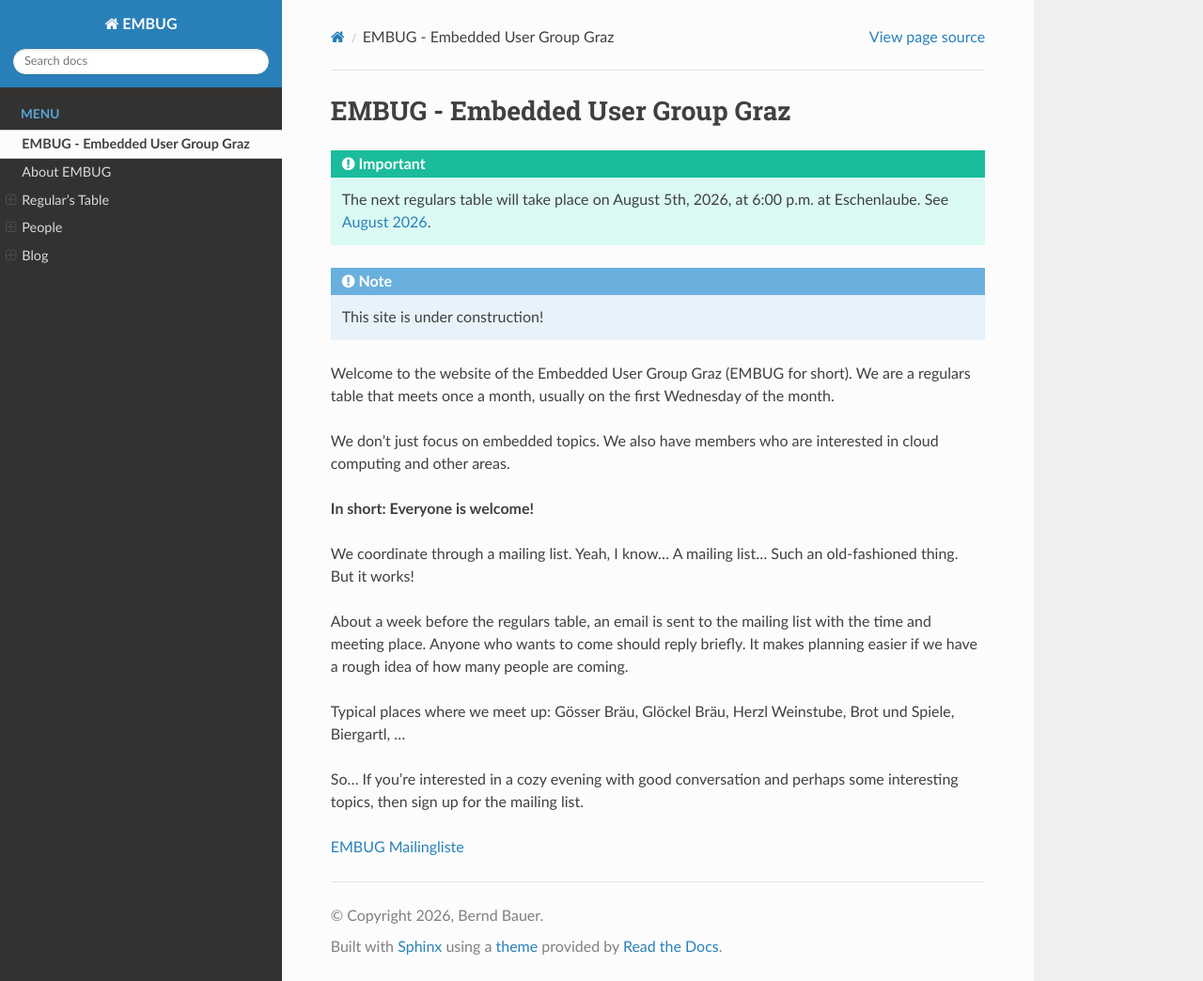
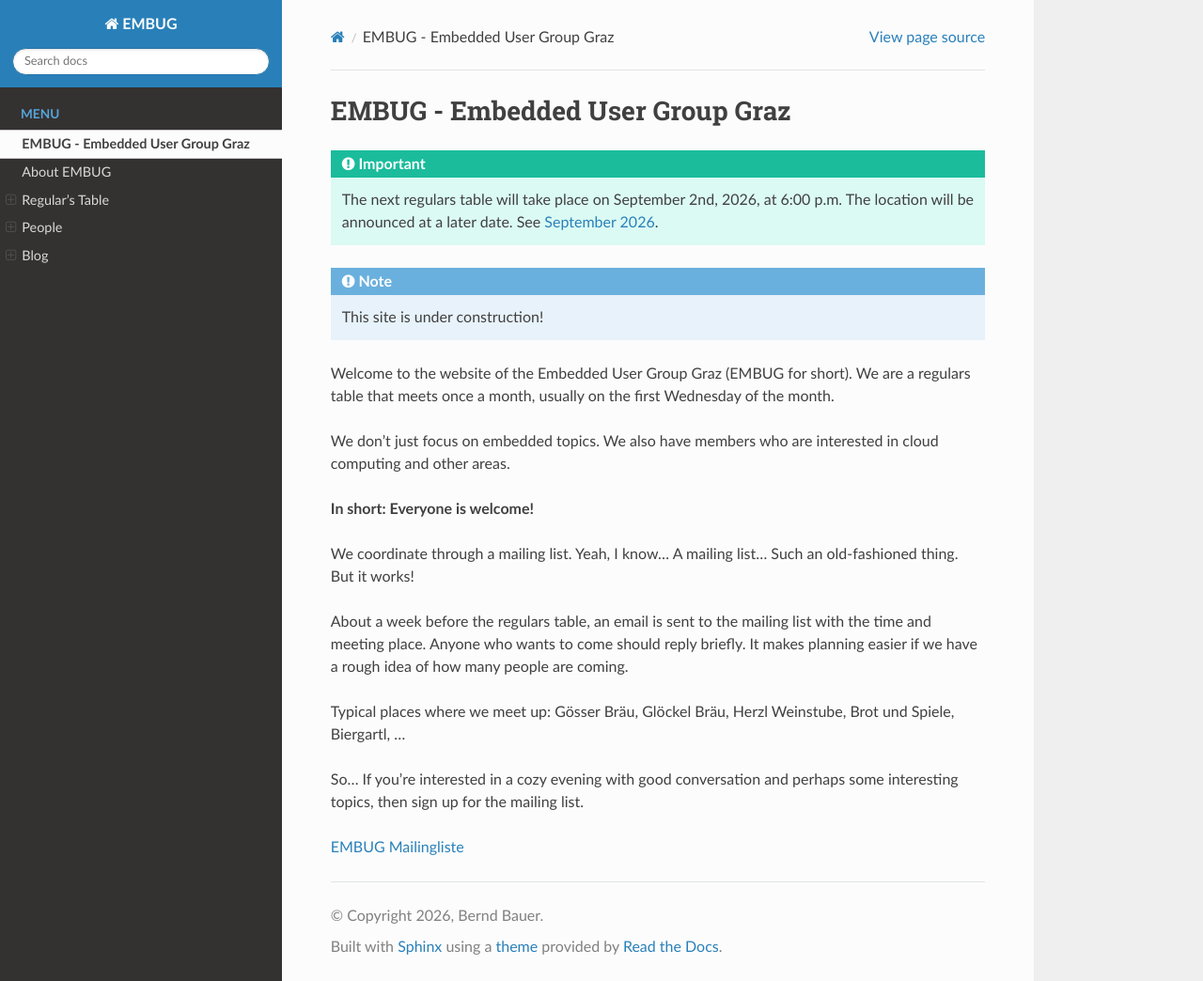
Before and after one commit to embug-org/website, a Sphinx documentation site: the page built from source/index.rst, in a window 1280 px wide and 1044 px high. Shown: the whole window at 94% size. Built offline with Sphinx 7.4.7 and the Read the Docs theme 3.1.0, drawn with Linux system fonts in a browser that asks for light colours.

Commit message:
RT September 26: Added page and updated index

```diff
--- a/source/index.rst
+++ b/source/index.rst
@@ -13,8 +13,9 @@
    /blog/index
 
 .. important::
-   The next regulars table will take place on August 5th, 2026, at 6:00 p.m. at Eschenlaube.
-   See :doc:`August 2026 <regulars_table/2026/08_august>`.
+   The next regulars table will take place on September 2nd, 2026, at 6:00 p.m.
+   The location will be announced at a later date.
+   See :doc:`September 2026 <regulars_table/2026/09_september>`.
 
 .. note::
    This site is under construction!
--- a/source/regulars_table/2026/08_august.rst
+++ b/source/regulars_table/2026/08_august.rst
@@ -1,7 +1,10 @@
 August 2026
 ===========
 
-This regulars table will take place on August 5th, 2026, at 6:00 p.m. at Eschenlaube.
+This regulars' table meeting took place on August 5, 2026, at 6:00 p.m. at the Eschenlaube.
+
+I think that was a new attendance record.
+**There were 20 of us!**
 
 `Eschenlaube <https://eschenlaube.at>`_
 
--- /dev/null
+++ b/source/regulars_table/2026/09_september.rst
@@ -0,0 +1,5 @@
+September 2026
+==============
+
+This regulars table will take place on September 2nd, 2026, at 6:00 p.m.
+The location will be announced at a later date.
--- a/source/regulars_table/2026/index.rst
+++ b/source/regulars_table/2026/index.rst
@@ -8,3 +8,4 @@
    /regulars_table/2026/06_june
    /regulars_table/2026/07_july
    /regulars_table/2026/08_august
+   /regulars_table/2026/09_september
--- a/source/regulars_table/index.rst
+++ b/source/regulars_table/index.rst
@@ -3,5 +3,5 @@
 
 .. toctree::
 
-   Next Regulars Table </regulars_table/2026/08_august>
+   Next Regulars Table </regulars_table/2026/09_september>
    /regulars_table/2026/index
```
